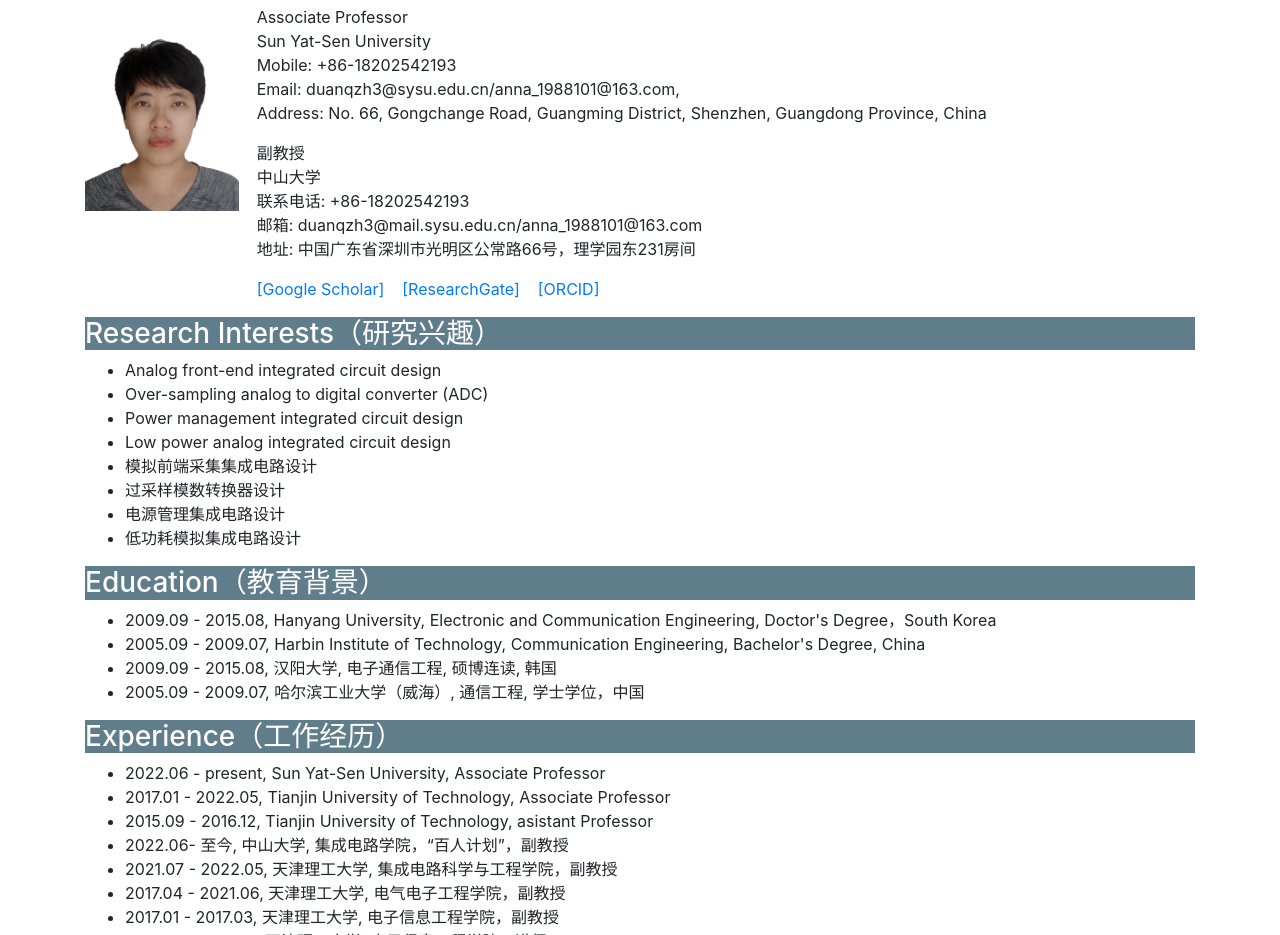
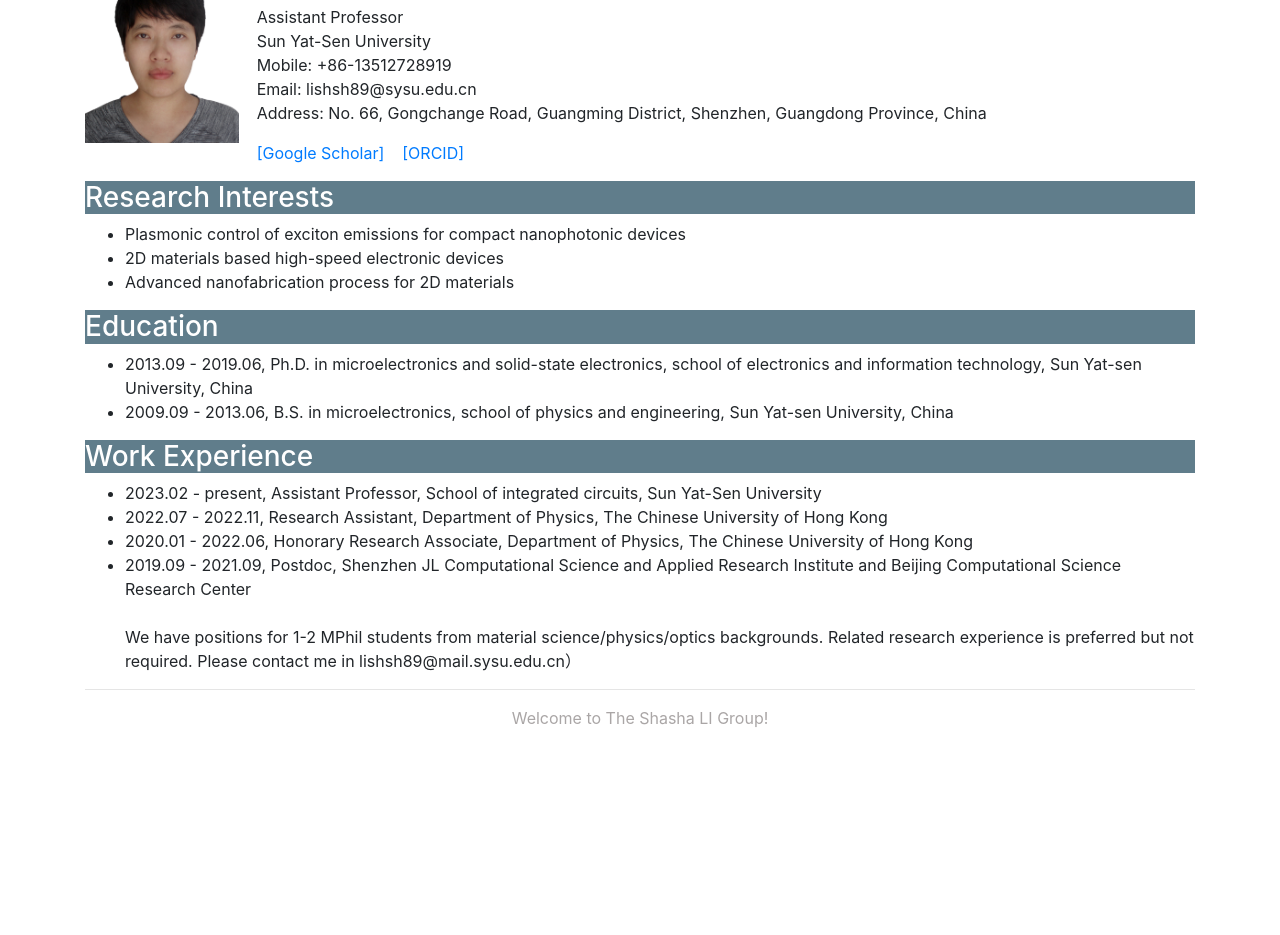
Before and after one commit to lishsh89/lishsh89.github.io, a plain HTML site: page index.html in a window 1280 px wide. Shown: the part 157-1092 px from the top of the page. After the commit the page ends 903 px from the top, so only its background shows below. Drawn offline with nearby package versions, Linux system fonts and the light colour scheme.

Commit message:
Update index.html

```diff
--- a/index.html
+++ b/index.html
@@ -5,7 +5,7 @@
     <meta name="viewport" content="width=device-width, initial-scale=1">
     <link rel="stylesheet" href="https://stackpath.bootstrapcdn.com/bootstrap/4.1.3/css/bootstrap.min.css">
     <link rel="stylesheet" href="main.css">
-    <title>Quanzhen Duan (段权珍)</title>
+    <title>Dr. Shasha LI</title>
   </head>
   <body>
     <nav class="navbar navbar-expand-lg navbar-light bg-light">
@@ -15,12 +15,10 @@
         </button>
         <div class="collapse navbar-collapse" id="navbarMenu">
           <ul class="navbar-nav">
-            <li><a class="nav-link active" href="/">About me</a></li>
+            <li><a class="nav-link active" href="/">Home</a></li>
             <li><a class="nav-link" href="research.html">Research</a></li>
-            <li><a class="nav-link" href="member.html">Members</a></li>
             <li><a class="nav-link" href="pulication.html">Publication</a></li>
             <li><a class="nav-link" href="teaching.html">Teaching</a></li>
-            <li><a class="nav-link" href="board.html">Board</a></li>
           </ul>
         </div>
       </div>
@@ -31,59 +29,43 @@
 
       <img src="/image/1.png" height="180px" alt="Picture of me">&nbsp;&nbsp;&nbsp;
       <span class="mid">
-        <p class="p1"><b>Prof. Quanzhen Duan（段权珍副教授）</b></p>
-        <p>Associate Professor<br>
+        <p class="p1"><b>Prof. Shasha LI</b></p>
+        <p>Assistant Professor<br>
         Sun Yat-Sen University <br>
-        Mobile: +86-18202542193<br>
-        Email: duanqzh3@sysu.edu.cn/anna_1988101@163.com, <br>
+        Mobile: +86-13512728919<br>
+        Email: lishsh89@sysu.edu.cn<br>
         Address: No. 66, Gongchange Road, Guangming District, Shenzhen, Guangdong Province, China</p>
-        副教授<br>
-        中山大学<br>
-        联系电话: +86-18202542193<br>
-        邮箱: duanqzh3@mail.sysu.edu.cn/anna_1988101@163.com<br>
-        地址: 中国广东省深圳市光明区公常路66号，理学园东231房间</p>
-        <a href="https://scholar.google.com/citations?user=kgEusY0AAAAJ&hl=zh-CN">[Google Scholar]</a> &nbsp;&nbsp; <a href="https://www.researchgate.net/profile/Quanzhen_Duan">[ResearchGate]</a> &nbsp;&nbsp; <a href="https://orcid.org/0000-0003-0236-3019">[ORCID]</a>
+        <a href="https://scholar.google.com/citations?hl=zh-CN&user=cb3ad0kAAAAJ">[Google Scholar]</a> &nbsp;&nbsp; <a href="https://orcid.org/0000-0002-7383-866X">[ORCID]</a>
       </span>
       <p>
     </div>
 
    <div class="container">
-    <h3 class="title">Research Interests（研究兴趣）</h3>
+    <h3 class="title">Research Interests</h3>
       <ul>
-        <li>Analog front-end integrated circuit design</li>
-        <li>Over-sampling analog to digital converter (ADC)</li>
-        <li>Power management integrated circuit design</li>
-        <li>Low power analog integrated circuit design</li>
-        <li>模拟前端采集集成电路设计</li>
-        <li>过采样模数转换器设计</li>
-        <li>电源管理集成电路设计</li>
-        <li>低功耗模拟集成电路设计</li>
+        <li>Plasmonic control of exciton emissions for compact nanophotonic devices</li>
+        <li>2D materials based high-speed electronic devices</li>
+        <li>Advanced nanofabrication process for 2D materials</li>
       </ul>
   </div>
 
    <div class="container">
-    <h3 class="title">Education（教育背景）</h3>
+    <h3 class="title">Education</h3>
     <ul>
-      <li>2009.09 - 2015.08, Hanyang University, Electronic and Communication Engineering, Doctor's Degree，South Korea</li>
-      <li>2005.09 - 2009.07, Harbin Institute of Technology, Communication Engineering, Bachelor's Degree, China</li>
-      <li>2009.09 - 2015.08, 汉阳大学, 电子通信工程, 硕博连读, 韩国</li>
-      <li>2005.09 - 2009.07, 哈尔滨工业大学（威海）, 通信工程, 学士学位，中国</li>
-    </ul>
+      <li>2013.09 - 2019.06, Ph.D. in microelectronics and solid-state electronics, school of electronics and information technology, Sun Yat-sen University, China</li>
+      <li>2009.09 - 2013.06, B.S. in microelectronics, school of physics and engineering, Sun Yat-sen University, China</li>
+      </ul>
   </div>
 
   <div class="container">
-    <h3 class="title">Experience（工作经历）</h3>
+    <h3 class="title">Work Experience</h3>
     <ul>
-      <li>2022.06 - present, Sun Yat-Sen University, Associate Professor</li>
-      <li>2017.01 - 2022.05, Tianjin University of Technology, Associate Professor</li>
-      <li>2015.09 - 2016.12, Tianjin University of Technology, asistant Professor</li>
-      <li>2022.06- 至今, 中山大学, 集成电路学院，“百人计划”，副教授</li>
-      <li>2021.07 - 2022.05, 天津理工大学, 集成电路科学与工程学院，副教授</li>
-      <li>2017.04 - 2021.06, 天津理工大学, 电气电子工程学院，副教授</li>
-      <li>2017.01 - 2017.03, 天津理工大学, 电子信息工程学院，副教授</li>
-      <li>2015.09 - 2016.12, 天津理工大学, 电子信息工程学院，讲师</li>
+      <li>2023.02 - present, Assistant Professor, School of integrated circuits, Sun Yat-Sen University</li>
+      <li>2022.07 - 2022.11, Research Assistant, Department of Physics, The Chinese University of Hong Kong</li>
+      <li>2020.01 - 2022.06, Honorary Research Associate, Department of Physics, The Chinese University of Hong Kong</li>
+      <li>2019.09 - 2021.09, Postdoc, Shenzhen JL Computational Science and Applied Research Institute and Beijing Computational Science Research Center</li>
       <br>
-      课题组硕士研究生招生情况：课题组每年招生3名全职硕士研究生，诚挚欢迎相关专业、基础扎实、能够吃苦耐劳、并且热爱模拟集成电路设计的同学加入，课题组有流片机会！（请通过邮件联系，邮箱duanqzh3@mail.sysu.edu.cn）
+      We have positions for 1-2 MPhil students from material science/physics/optics backgrounds. Related research experience is preferred but not required. Please contact me in lishsh89@mail.sysu.edu.cn）
 
     </ul>
   </div>
@@ -92,7 +74,7 @@
 
     <div class="container">
       <hr>
-      <p class="p2">Thanks for stopping by and wish you a nice day! Sincerely, Quanzhen Duan.</p>
+      <p class="p2">Welcome to The Shasha LI Group!</p>
       <script src="https://code.jquery.com/jquery-3.3.1.slim.min.js"></script>
       <script src="https://cdnjs.cloudflare.com/ajax/libs/popper.js/1.14.3/umd/popper.min.js"></script>
       <script src="https://stackpath.bootstrapcdn.com/bootstrap/4.1.3/js/bootstrap.min.js"></script>
```
